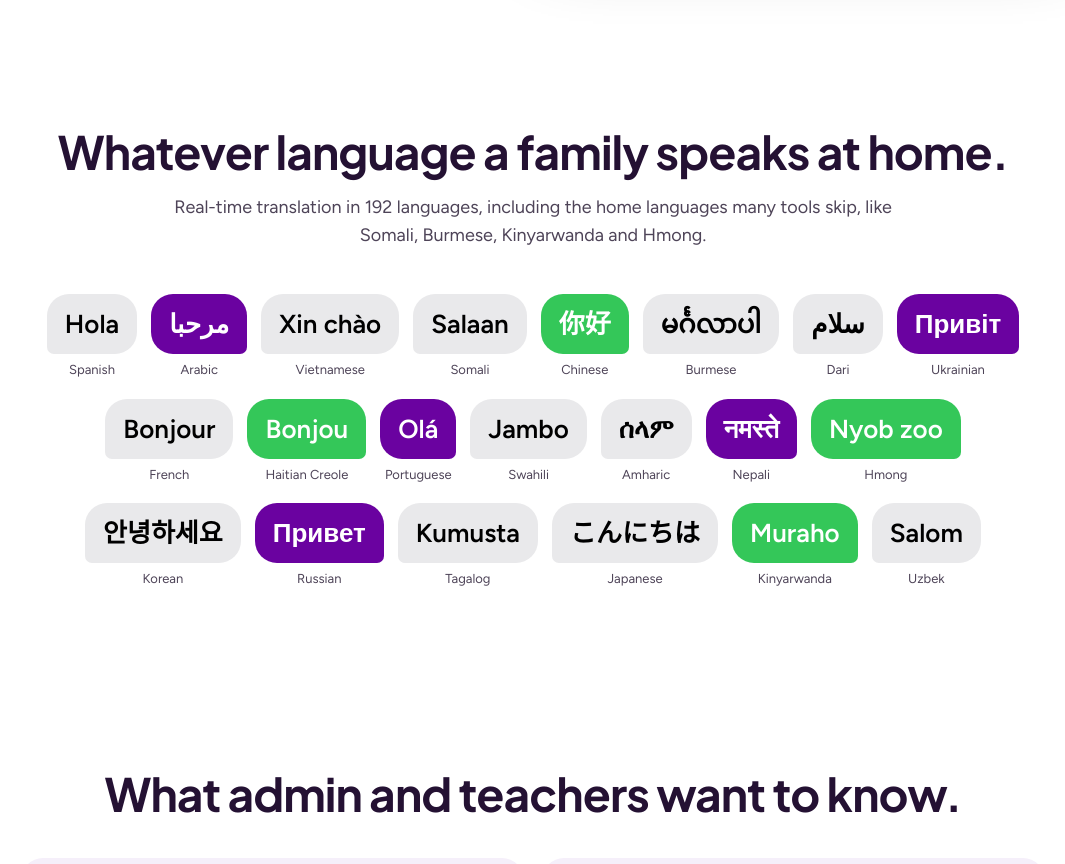
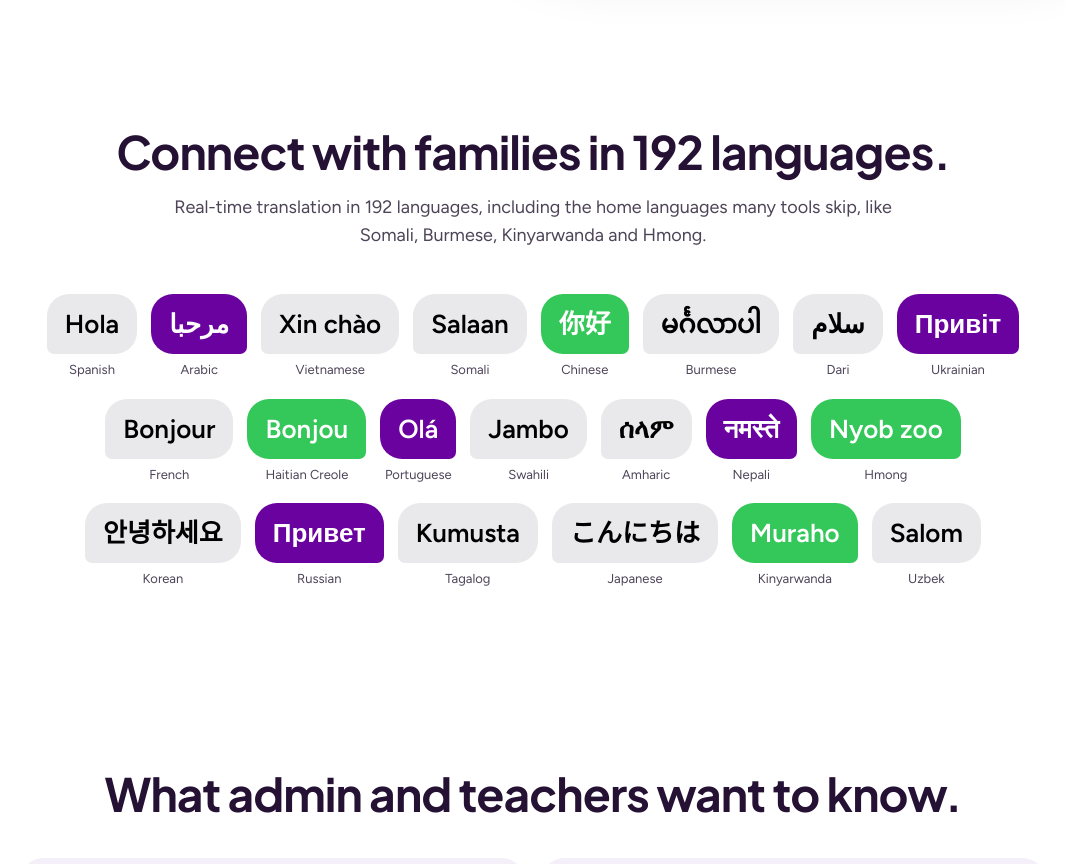
Before and after one commit to stellomax/relay-text, a Next.js app: page / in a window 1280 px wide. Shown: the part 2640-3504 px from the top of the page, without its empty margins (107-1172 px from the left). Built offline with nearby package versions, Linux system fonts and the light colour scheme.

Commit message:
Landing: 'Connect with families in 192 languages.'
Co-Authored-By: Claude Opus 5.5 <noreply@anthropic.com>
Claude-Session: https://claude.ai/code/session_01NHaCwh9APNv8QtQw9JUgEf

```diff
--- a/app/page.tsx
+++ b/app/page.tsx
@@ -426,7 +426,7 @@ export default function Landing() {
         </section>
 
         <section className="lp-hellos" aria-labelledby="langs">
-          <h2 id="langs">Whatever language a family speaks at home.</h2>
+          <h2 id="langs">Connect with families in 192 languages.</h2>
           <p>
             Real-time translation in 192 languages, including the home languages many tools skip, like Somali, Burmese,
             Kinyarwanda and Hmong.
```
